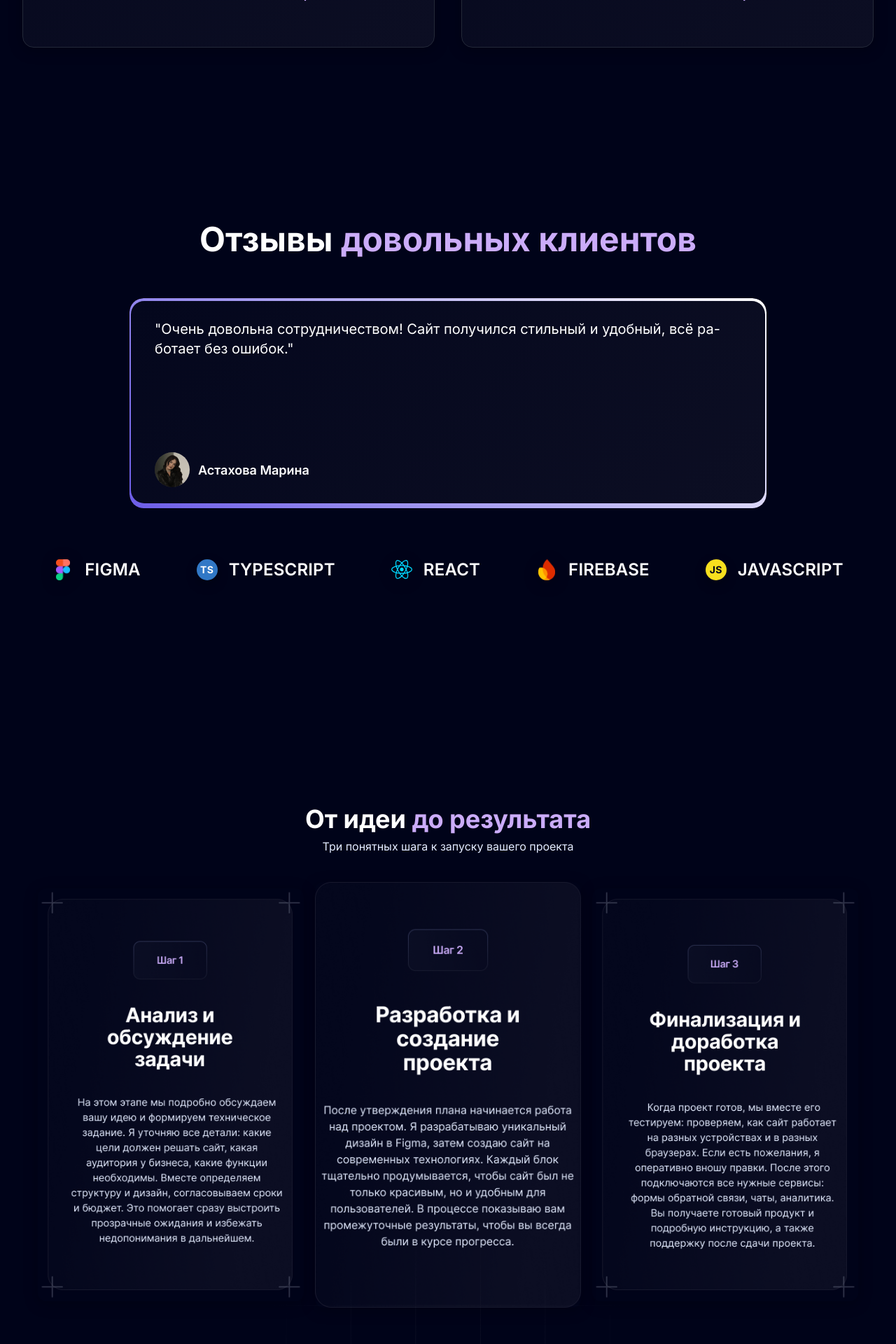
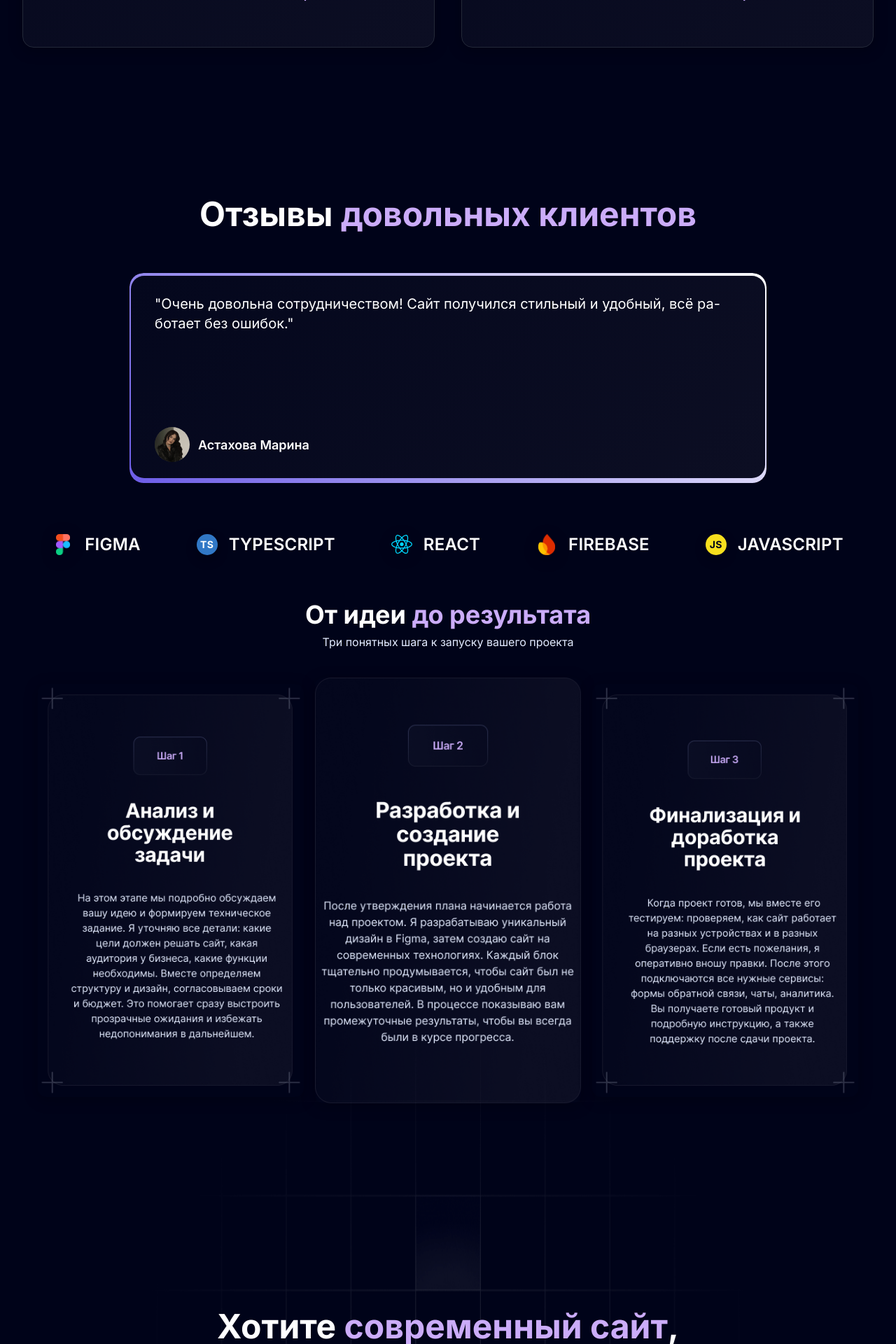
Before and after one commit to khakanadev/landing-page-web.github.io, a React (Vite) app: page / in a window 1280 px wide. Shown: the part 3920-5840 px from the top of the page at 70% size. Built offline with nearby package versions, Linux system fonts and the light colour scheme.

Commit message:
fix(layout): remove white gap between reviews and approach sections

```diff
--- a/src/widgets/approach/ui/Approach.tsx
+++ b/src/widgets/approach/ui/Approach.tsx
@@ -7,7 +7,7 @@ import { AnimatedSection } from '../../../shared/ui/AnimatedSection'
 
 const Root = styled.section`
   width: 100%;
-  padding-top: 150px;
+  padding-top: 64px;
   padding-bottom: 70px;
   display: flex;
   flex-direction: column;
@@ -16,12 +16,12 @@ const Root = styled.section`
   background: #000319;
 
   @media (max-width: 800px) {
-    padding-top: 90px;
+    padding-top: 64px;
     padding-bottom: 40px;
   }
 
   @media (max-width: 500px) {
-    padding-top: 70px;
+    padding-top: 64px;
     padding-bottom: 30px;
   }
 `
--- a/src/widgets/projects/ui/Projects.tsx
+++ b/src/widgets/projects/ui/Projects.tsx
@@ -12,16 +12,16 @@ const Root = styled.section`
   align-items: center;
   justify-content: flex-start;
   height: auto;
-  padding-bottom: 100px;
+  padding-bottom: 64px;
   background: #000319;
   scroll-margin-top: 100px;
 
   @media (max-width: 1000px) {
-    padding-bottom: 70px;
+    padding-bottom: 64px;
   }
 
   @media (max-width: 600px) {
-    padding-bottom: 50px;
+    padding-bottom: 64px;
   }
 `
 
--- a/src/widgets/reviews/ui/Reviews.tsx
+++ b/src/widgets/reviews/ui/Reviews.tsx
@@ -17,7 +17,7 @@ const Root = styled.section`
   padding-left: 16px;
   padding-right: 16px;
   padding-top: 0;
-  padding-bottom: 70px;
+  padding-bottom: 0;
   margin-bottom: 0;
   display: flex;
   flex-direction: column;
@@ -591,7 +591,7 @@ const ArrowSvg = styled.svg`
 // Tech list and logos (restored)
 const TechList = styled.div<{ $gap?: number }>`
   margin-top: 70px;
-  margin-bottom: 100px;
+  margin-bottom: 0;
   width: 100%;
   display: flex;
   align-items: center;
```
